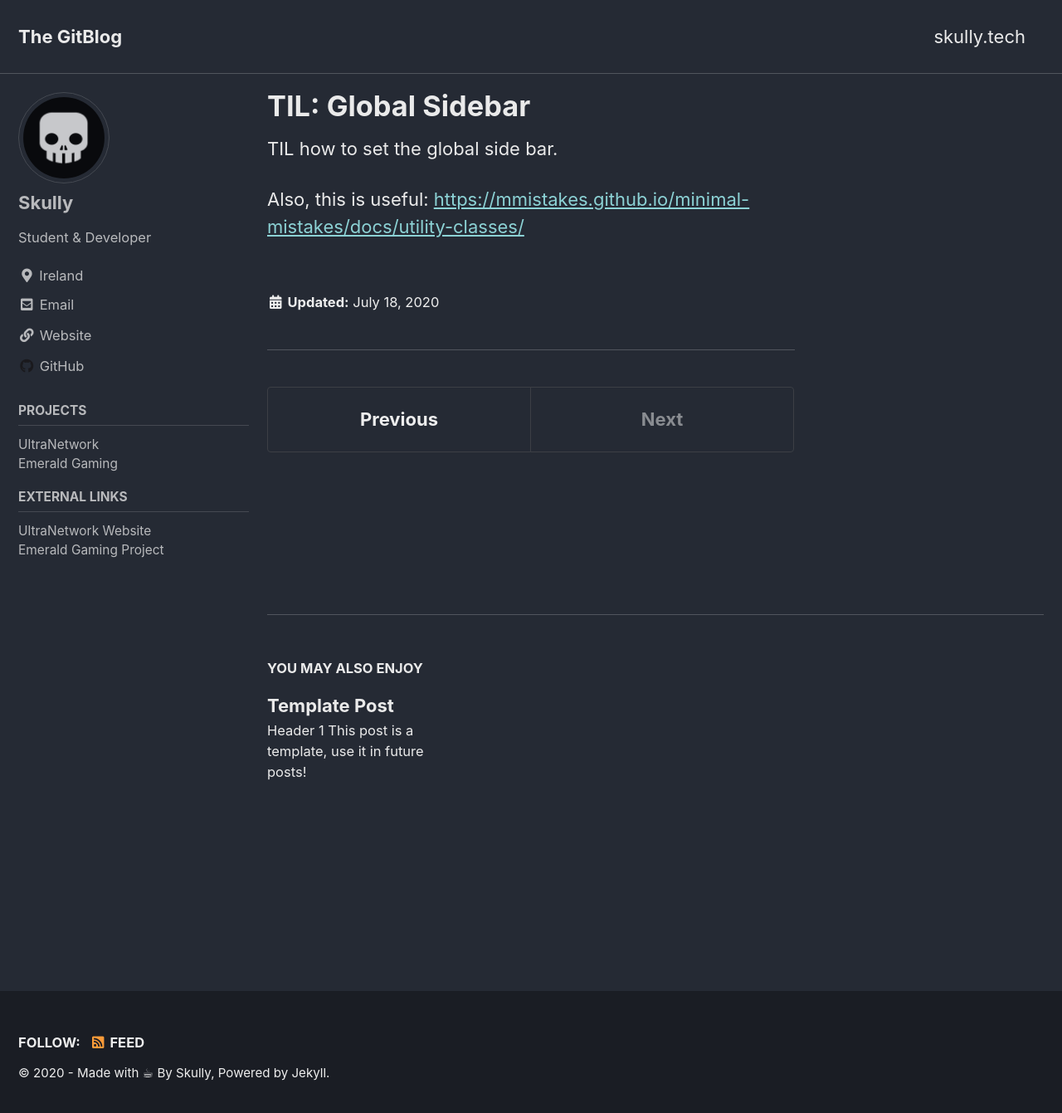
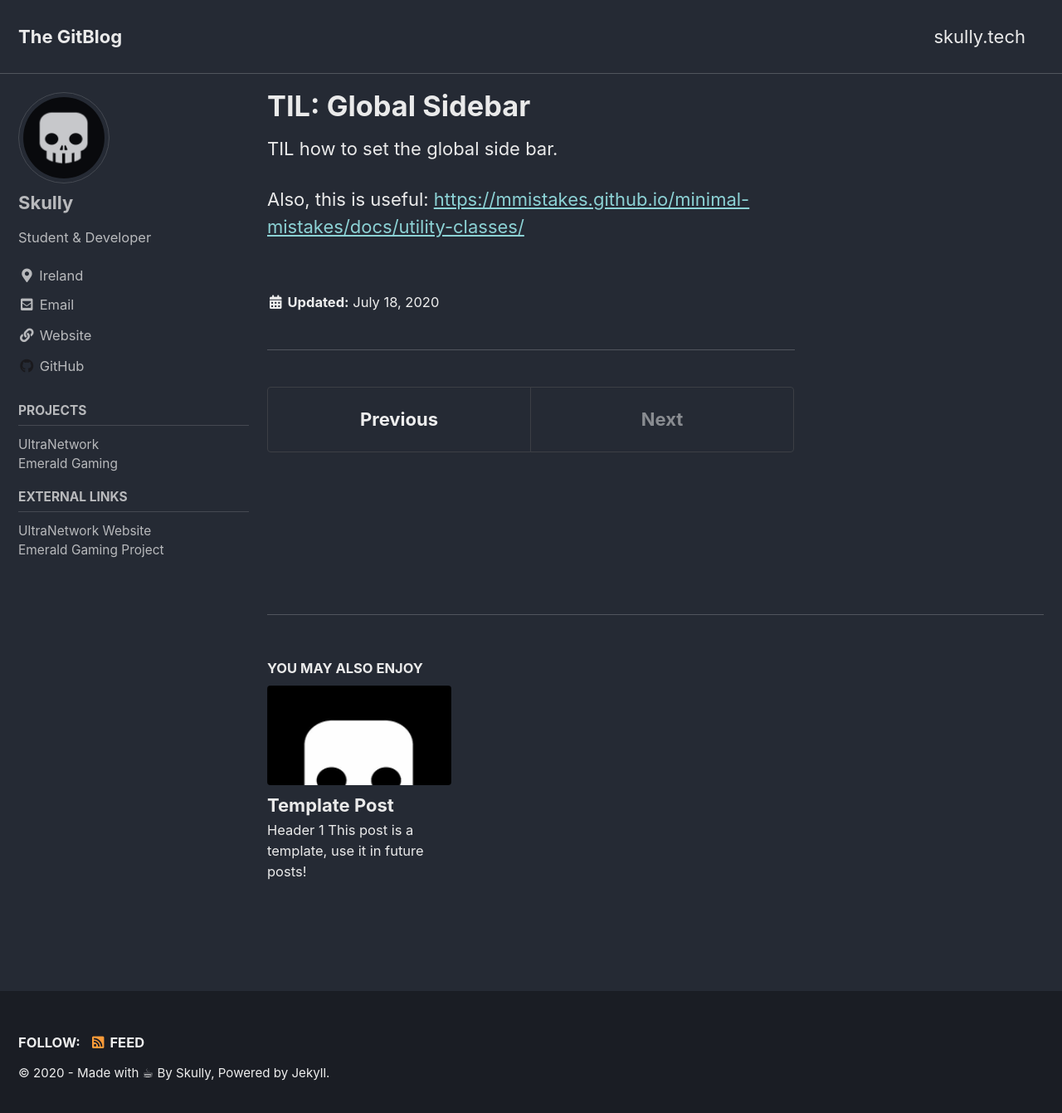
Before and after one commit to ImSkully/ImSkully, a Jekyll site: the page built from docs/_posts/2020-07-18-til-categories.md, in a window 1280 px wide and 1349 px high. Shown: the top 1341 px of the window at 83% size. Built offline with Jekyll 4.4.1, drawn with Linux system fonts in a browser that asks for light colours; cached includes are drawn as plain includes.

Commit message:
config update

```diff
--- a/docs/_config.yml
+++ b/docs/_config.yml
@@ -24,7 +24,7 @@ description              : "Hello World."
 url                      : "https://imskully.github.io" # the base hostname & protocol for your site e.g. "https://mmistakes.github.io"
 baseurl                  : "/ImSkully" # the subpath of your site, e.g. "/blog"
 repository               : "ImSkully/ImSkully" # GitHub username/repo-name e.g. "mmistakes/minimal-mistakes"
-teaser                   : # path of fallback teaser image, e.g. "/assets/images/500x300.png"
+teaser                   : "assets/images/Skully.png" # path of fallback teaser image, e.g. "/assets/images/500x300.png"
 logo                     : # path of logo image to display in the masthead, e.g. "/assets/images/88x88.png"
 masthead_title           : # overrides the website title displayed in the masthead, use " " for no title
 # breadcrumbs            : false # true, false (default)
@@ -75,7 +75,7 @@ facebook:
   username               :
   app_id                 :
   publisher              :
-og_image                 : # Open Graph/Twitter default site image
+og_image                 : "assets/images/Skully.png" # Open Graph/Twitter default site image
 # For specifying social profiles
 # - https://developers.google.com/structured-data/customize/social-profiles
 social:
```
